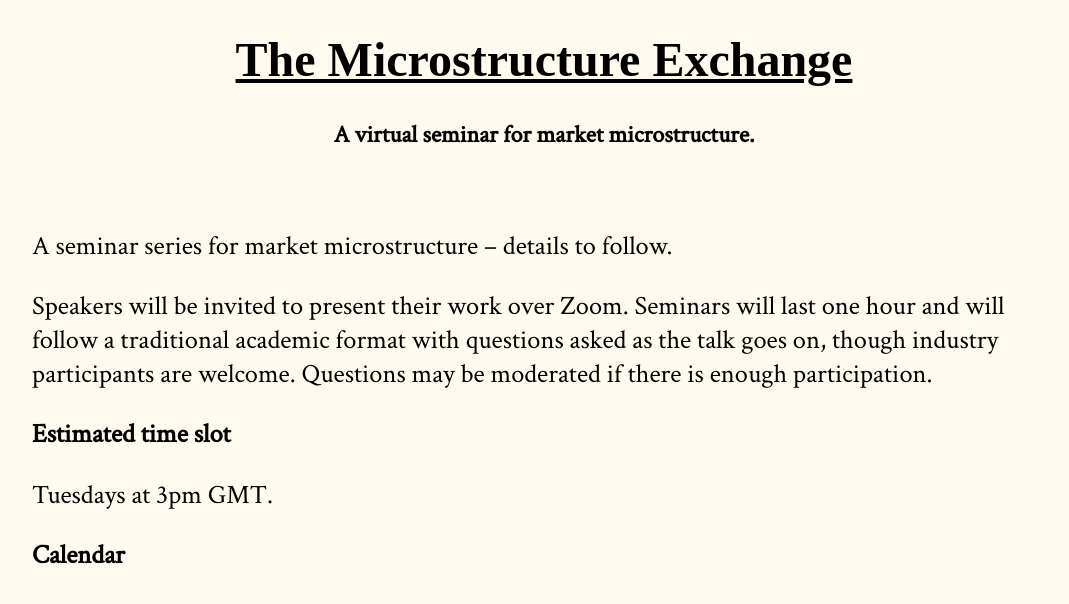
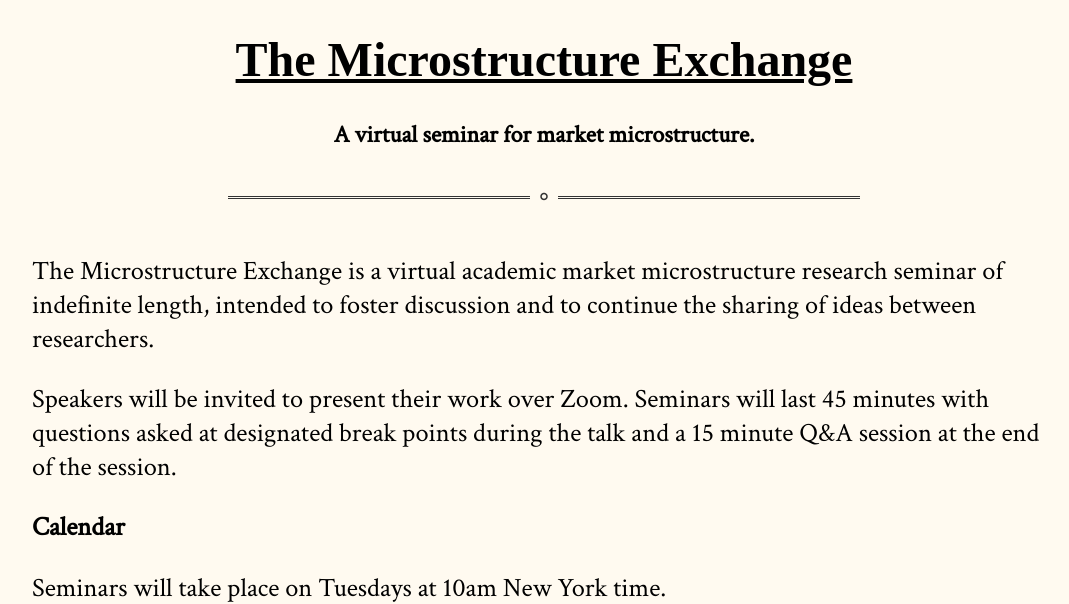
Before and after one commit to cpfiffer/microstructure.exchange, a Jekyll site: the page built from index.md, in a window 1280 px wide. Shown: the top 604 px of the page, without its empty margins (96-1165 px from the left). Built offline with Jekyll 4.4.1, drawn with Linux system fonts in a browser that asks for light colours; some web fonts are replaced; some of the changed text lies outside the part shown.

Commit message:
Update site

```diff
--- a/_layouts/default.html
+++ b/_layouts/default.html
@@ -32,6 +21,11 @@ document.createElement('figcaption');
     <header class="page-header" role="banner">
         <h1 class="site-title"> <a href="http://microstructure.exchange"> The Microstructure Exchange </a> </h1>
         <h2 class="site-tagline"> A virtual seminar for market microstructure. </h2>
+        <!-- <h3 class="main-links">
+            <a href="https://tinyletter.com/microstructure-exchange">Register</a>
+        </h3> -->
+        <br>
+        <hr>
     </header>
 
     <aside> </aside>
--- a/assets/css/style.css
+++ b/assets/css/style.css
@@ -8,6 +8,13 @@ h2.site-tagline {
     font-family: 'Crimson Text', serif;
     font-size: 1.5rem;
     text-align: center;
+}
+
+h3.main-links {
+    font-family: 'Crimson Text', serif;
+    font-size: 1.5rem;
+    text-align: center;
+    font-style: normal !important;
 }
 
 a {
@@ -23,7 +30,7 @@ p, h1, h2, h3, h4, h5, h6, li {
 
 main#content.main-content {
     max-width: 64rem;
-    padding: 2rem 6rem;
+    padding: 0rem 6rem;
     margin: 0 auto;
     font-size: 1.1rem;
 }
@@ -63,3 +70,7 @@ hr:after {
     padding: 0 0.25em;
     background: floralwhite;
 }
+
+iframe {
+    padding: inherit;
+}
--- a/index.md
+++ b/index.md
@@ -2,23 +2,25 @@
 layout: default
 ---
 
+The Microstructure Exchange is a virtual academic market microstructure research seminar of indefinite length, intended to foster discussion and to continue the sharing of ideas between researchers.
 
-A seminar series for market microstructure -- details to follow.
-
-Speakers will be invited to present their work over Zoom. Seminars will last one hour and will follow a traditional academic format with questions asked as the talk goes on, though industry participants are welcome. Questions may be moderated if there is enough participation.
-
-## Estimated time slot
-
-Tuesdays at 3pm GMT.
+Speakers will be invited to present their work over Zoom. Seminars will last 45 minutes with questions asked at designated break points during the talk and a 15 minute Q&A session at the end of the session.
 
 ## Calendar
 
-Currently awaiting speakers.
+Seminars will take place on Tuesdays at 10am New York time.
 
-## Mailing list
+<iframe src="https://calendar.google.com/calendar/embed?height=400&amp;wkst=1&amp;bgcolor=%23fffaf0&amp;ctz=America%2FNew_York&amp;src=OTA2YnQyMTJlanJ2dThxbmh0bXY1ZWptczBAZ3JvdXAuY2FsZW5kYXIuZ29vZ2xlLmNvbQ&amp;color=%23E4C441&amp;mode=AGENDA&amp;showTabs=0&amp;showTitle=1&amp;showNav=0&amp;showDate=0&amp;showPrint=0&amp;showCalendars=0&amp;title=The%20Microstructure%20Exchange: %20Speaker%20List" style="border-width:0" width="800" height="400" frameborder="0" scrolling="no"></iframe>
 
-Subscribe the [the mailing list](https://tinyletter.com/microstructure-exchange) for updates.
+## How to register
+
+To receive the Zoom link for the seminar, you must subscribe the [the mailing list](https://tinyletter.com/microstructure-exchange). Papers will be sent in advance of the talk through the mailing list.
+
+## Organizing committee
+
+- Björn Hagströmer -- Stockholm University ([twitter](https://twitter.com/bjornhagstromer) or [email](mailto:bjh@sbs.su.se))
+- Cameron Pfiffer -- University of Oregon ([twitter](https://twitter.com/cameron_pfiffer) or [email](mailto:cpfiffer@uoregon.edu))
 
 ## Contact
 
-Björn Hagströmer ([twitter](https://twitter.com/bjornhagstromer) or [email](mailto:bjh@sbs.su.se)) for general queries and Cameron Pfiffer ([twitter](https://twitter.com/cameron_pfiffer) or [email](mailto:cpfiffer@uoregon.edu)) for website or logistics issues.
+Email [contact@microstructure.exchange](mailto:contact@microstructure.exchange) with comments, questions, and feedback.
```
Also changed, not shown: other parts of _layouts/default.html (+0 -11 lines).
